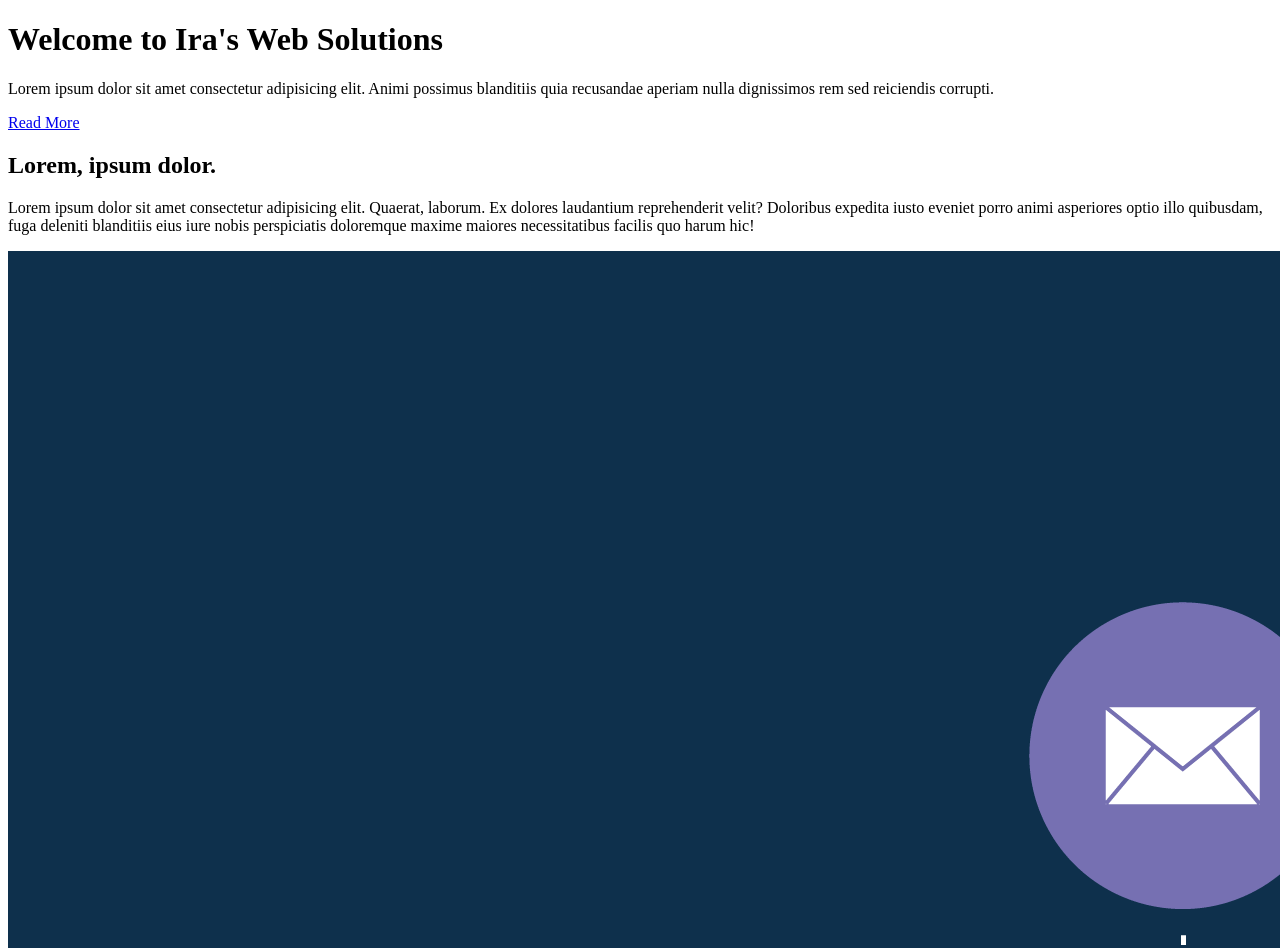
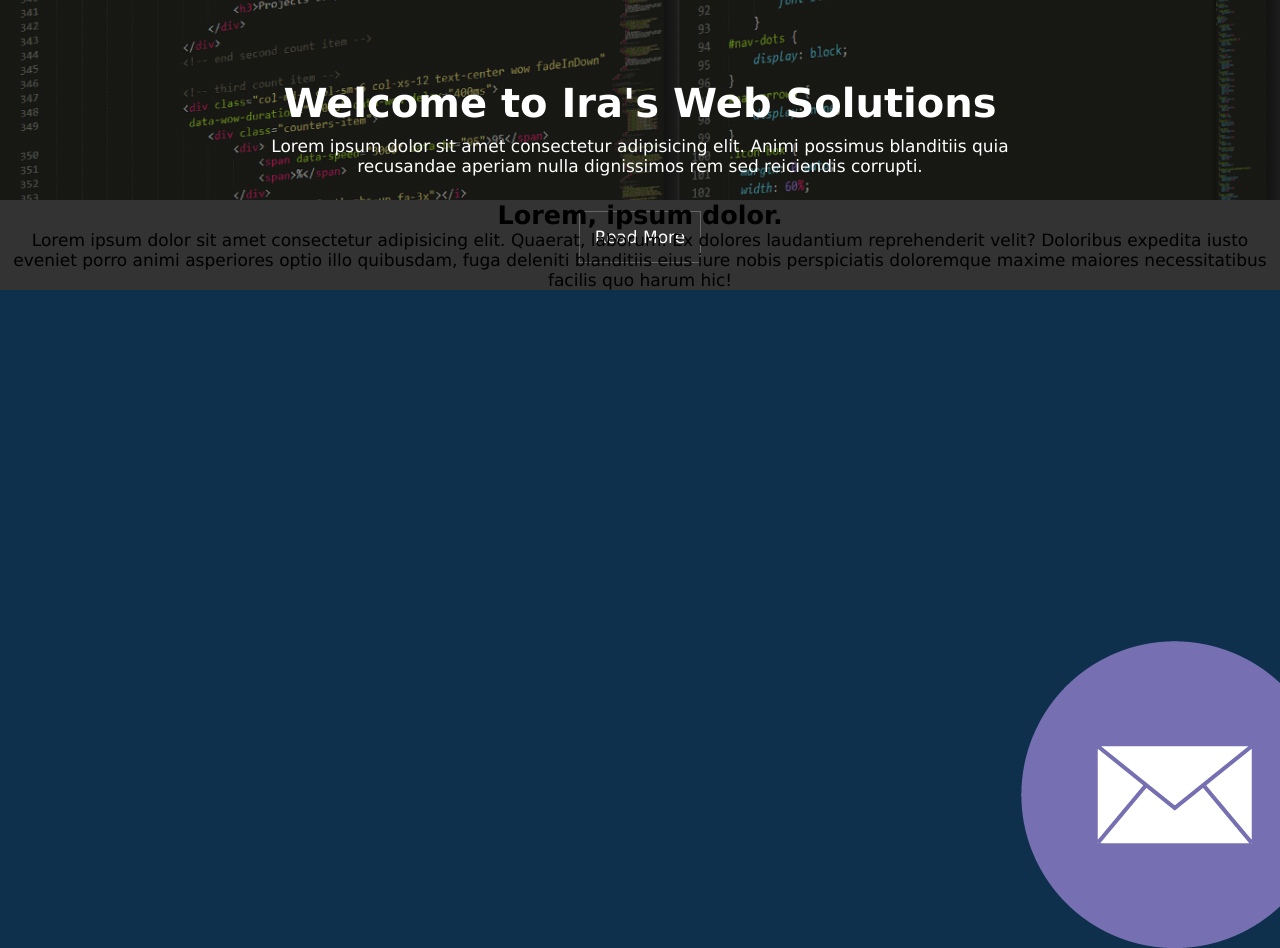
Before and after one commit to IrynaKr1/css-box-model, a plain HTML site: page index.html in a window 1280 px wide. Shown: the top 948 px of the page. Drawn offline with Linux system fonts and the light colour scheme.

Commit message:
Add header style

```diff
--- a/assets/css/style.css
+++ b/assets/css/style.css
@@ -0,0 +1,45 @@
+* {
+    box-sizing: border-box;
+    margin: 0;
+    padding: 0;
+}
+
+body {
+    text-align: center;
+    font-family: Verdana, Geneva, Tahoma, sans-serif;
+    font-size: 17px;
+    background: #333;
+}
+
+.page-header {
+    background-image: linear-gradient(rgba(0, 0, 0, 0.4), rgba(0, 0, 0, 0.4)), url(./../img/header-background.png);
+    background-repeat: no-repeat;
+    background-size: cover;
+    background-position: center;
+    height: 25vh;
+    color: #fff;
+    padding: 70px 0;
+}
+
+.main-title {
+    font-size: 40px;
+    width: 800px;
+    margin: 0 auto;
+    padding: 10px;
+}
+
+.header-paragraph {
+    width: 800px;
+    margin: 0 auto;
+    margin-bottom: 25px;
+}
+
+.button {
+    display: inline-block;
+    background: #333;
+    text-decoration: none;
+    color: #fff;
+    border: 1px #666 solid;
+    padding: 15px;
+    margin-top: 10px;
+}
--- a/index.html
+++ b/index.html
@@ -4,18 +4,19 @@
 <head>
     <meta charset="UTF-8">
     <meta name="viewport" content="width=device-width, initial-scale=1.0">
+    <link rel="stylesheet" href="assets/css/style.css">
     <title>CSS Box Model</title>
 </head>
 
 <body>
-    <header>
-        <h1>Welcome to Ira's Web Solutions</h1>
-        <p>Lorem ipsum dolor sit amet consectetur adipisicing elit. Animi possimus blanditiis quia recusandae aperiam
+    <header class="page-header">
+        <h1 class="main-title">Welcome to Ira's Web Solutions</h1>
+        <p class="header-paragraph">Lorem ipsum dolor sit amet consectetur adipisicing elit. Animi possimus blanditiis quia recusandae aperiam
             nulla dignissimos rem sed reiciendis corrupti.</p>
-        <a href="#">Read More</a>
+        <a href="#more-info" class="button">Read More</a>
     </header>
     <main>
-        <div>
+        <div class="main-info">
             <h2>Lorem, ipsum dolor.</h2>
             <p>Lorem ipsum dolor sit amet consectetur adipisicing elit. Quaerat, laborum. Ex dolores laudantium
                 reprehenderit velit? Doloribus expedita iusto eveniet porro animi asperiores optio illo quibusdam, fuga
@@ -23,39 +24,39 @@
                 harum
                 hic!</p>
         </div>
-        <div>
-            <div>
+        <div class="tile" id="more-info">
+            <div class="tiles">
                 <img src="assets/img/webdevelopment.png" alt="Web Development image">
                 <h3>Web Development</h3>
                 <p>Lorem ipsum dolor sit amet consectetur adipisicing elit. Itaque similique dolores molestiae quasi eos
                     ipsa nulla recusandae eligendi natus est?</p>
             </div>
-            <div>
+            <div class="tiles">
                 <img src="assets/img/mobile-app-1.png" alt="Mobile app image">
                 <h3>Mobile Applications</h3>
                 <p>Lorem ipsum dolor sit amet consectetur adipisicing elit. Itaque similique dolores molestiae quasi eos
                     ipsa nulla recusandae eligendi natus est?</p>
             </div>
-            <div>
+            <div class="tiles">
                 <img src="assets/img/digital-marketing.png" alt="Tech marketing image">
                 <h3>Tech marketing</h3>
                 <p>Lorem ipsum dolor sit amet consectetur adipisicing elit. Itaque similique dolores molestiae quasi eos
                     ipsa nulla recusandae eligendi natus est?</p>
             </div>
         </div>
-        <div>
+        <div class="info">
             <h2>We handle all of your digital needs</h2>
             <p>Lorem ipsum dolor sit amet consectetur, adipisicing elit. Maxime nam rerum vel earum error fugiat
                 cupiditate, dolore eius! Minus, explicabo.</p>
         </div>
-        <div>
-            <div>
+        <div class="contact-info">
+            <div class="tiles2">
                 <h2>Contact Us</h2>
                 <p>Lorem ipsum dolor, sit amet consectetur adipisicing elit. Eum, suscipit. Rerum ducimus a quod, ut et
                     voluptas obcaecati unde fuga.</p>
                 <a href="mailto:contact@irasolutions.test">contact@irasolutions.test</a>
             </div>
-            <div>
+            <div class="tiles2">
                 <h2>About Our Company</h2>
                 <p>Lorem, ipsum dolor sit amet consectetur adipisicing elit. Distinctio earum porro deserunt, deleniti,
                     quae facere repudiandae, officiis est exercitationem nobis iusto doloremque! Soluta excepturi in aut
@@ -63,9 +64,9 @@
             </div>
         </div>
     </main>
-    <footer>
-        <p>Ira Web Solutions</p>
-        <p>Project By <a href="https://www.traversymedia.com/">Traversy Media</a></p>
+    <footer class="page-footer">
+        <p class="p1">Ira Web Solutions</p>
+        <p class="p1">Project By <a href="https://www.traversymedia.com/">Traversy Media</a></p>
     </footer>
 </body>
 
```
